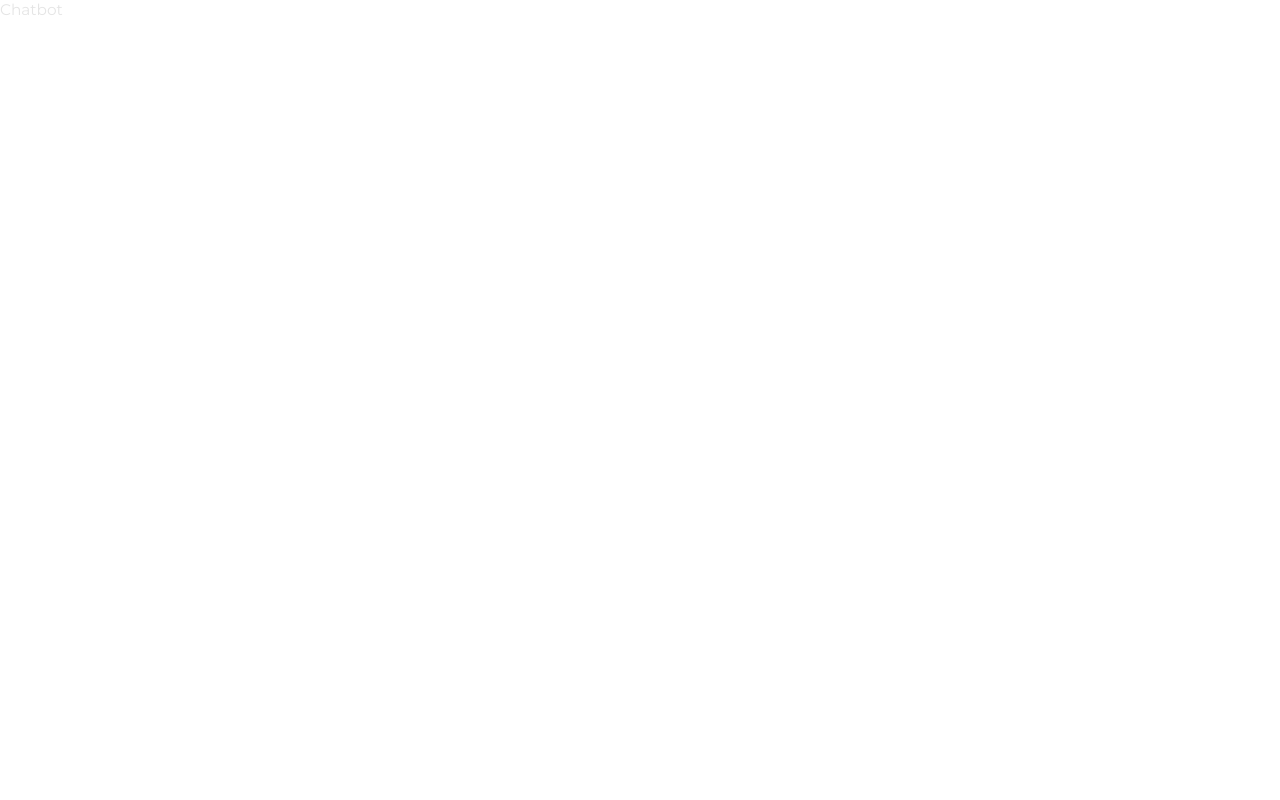
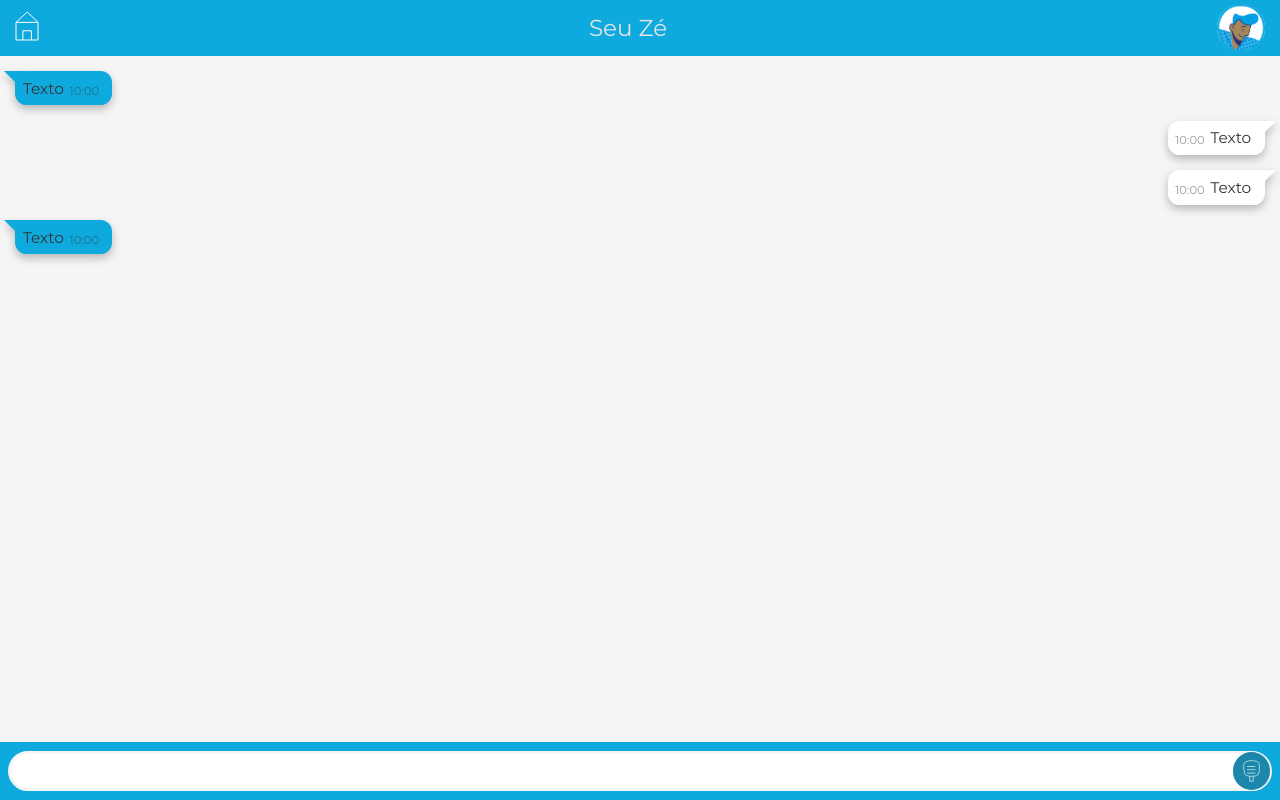
Before and after one commit to jonathan-santos/pague-ze, a React (Create React App) app: page /ze in a window 1280 px wide. Built offline with nearby package versions, Linux system fonts and the light colour scheme.

Commit message:
Stylizing page Chatbot, fixed style visibility from page home and changed some default values in global.css

```diff
--- a/src/assets/global.css
+++ b/src/assets/global.css
@@ -4,6 +4,7 @@
     --cor-principal: #0EAADE;
     --cor-principal-escuro: #1A87AB;
     --cor-texto-claro: #E5E5E5;
+    --cor-texto-escuro: #333333;
     --cor-fundo-claro: #FFFFFF;
     --cor-fundo-semi-escuro: #F5F5F5;
     --cor-positivo: #3FFF0F;
--- a/src/pages/chatbot/index.js
+++ b/src/pages/chatbot/index.js
@@ -1,10 +1,51 @@
+import { Link } from 'react-router-dom'
+
 import './style.css'
+
+import HouseImg from '../../assets/img/house.svg'
+import ZeImg from '../../assets/img/ze.jpg'
+import MicrophoneImg from '../../assets/img/microphone.svg'
 
 function Chatbot() {
     return (
-        <>
-            Chatbot
-        </>
+        <div className='pagina-ze'>
+            <div className="topo">
+                <Link to='/'>
+                    <img src={HouseImg} alt='Símbolo de casa' />
+                </Link>
+
+                <h1 className='titulo'>Seu Zé</h1>
+
+                <img className='ze' src={ZeImg} alt='Zé' />
+            </div>
+
+            <div className="mensagens">
+                <div className="mensagem ze">
+                    <span className="texto">Texto</span>
+                    <span className="hora">10:00</span>
+                </div>
+                <div className="mensagem usuario">
+                    <span className="texto">Texto</span>
+                    <span className="hora">10:00</span>
+                </div>
+                <div className="mensagem usuario">
+                    <span className="texto">Texto</span>
+                    <span className="hora">10:00</span>
+                </div>
+                <div className="mensagem ze">
+                    <span className="texto">Texto</span>
+                    <span className="hora">10:00</span>
+                </div>
+            </div>
+
+            <div className="fundo">
+                <input type="text" />
+
+                <button>
+                    <img src={MicrophoneImg} alt='microfone' />
+                </button>
+            </div>
+        </div>
     )
 }
 
--- a/src/pages/chatbot/style.css
+++ b/src/pages/chatbot/style.css
@@ -0,0 +1,118 @@
+.pagina-ze {
+    height: 100vh;
+    background-color: var(--cor-fundo-semi-escuro);
+}
+
+.pagina-ze .topo {
+    padding: 0.4rem 1.6rem;
+    background-color: var(--cor-principal);
+    display: flex;
+    align-items: center;
+    justify-content: space-between;
+}
+
+    .pagina-ze .topo .titulo {
+        font-size: 2.4rem;
+        font-weight: normal;
+    }
+
+    .pagina-ze .topo .ze {
+        width:  5rem;
+        height: 5rem;
+        border-radius: 100%;
+    }
+
+.pagina-ze .mensagens {
+    padding: 1.6rem;
+    background-color: var(--cor-fundo-semi-escuro);
+    display: flex;
+    align-items: baseline;
+    flex-direction: column;
+}
+
+    .pagina-ze .mensagem {
+        margin-bottom: 1.6rem;
+        border-radius: 1.2rem;
+        padding: 0.8rem;
+        display: flex;
+        color: var(--cor-texto-escuro);
+        filter: drop-shadow(0px 4px 4px rgba(0, 0, 0, 0.25))
+    }
+
+        .pagina-ze .mensagem > * {
+            margin-right: 0.6rem;
+        }
+
+        .pagina-ze .mensagem .hora {
+            font-size: 1.2rem;
+            opacity: 0.5;
+            align-self: flex-end;
+        }
+
+        .pagina-ze .mensagem.ze {
+            background-color: var(--cor-principal);
+            align-self: flex-start;
+        }
+
+        .pagina-ze .mensagem.ze:before {
+            content: "";
+            position: absolute;
+            top: 0;
+            left: -1.15rem;
+            border-top: 1.2rem solid var(--cor-principal);
+            border-left: 1.2rem solid transparent;
+            border-right: 1.2rem solid transparent;
+        }
+
+        .pagina-ze .mensagem.usuario {
+            flex-direction: row-reverse;
+            background-color: var(--cor-fundo-claro);
+            align-self: flex-end;
+        }
+
+        .pagina-ze .mensagem.usuario:after {
+            content: "";
+            position: absolute;
+            top: 0;
+            right: -1.15rem;
+            border-top: 1.2rem solid var(--cor-fundo-claro);
+            border-left: 1.2rem solid transparent;
+            border-right: 1.2rem solid transparent;
+        }
+
+.pagina-ze .fundo {
+    position: absolute;
+    bottom: 0;
+    width: 100%;
+    height: 6rem;
+    padding: 0.4rem 0.8rem;
+    background-color: var(--cor-principal);
+    display: flex;
+    align-items: center;
+}
+
+    .pagina-ze .fundo input {
+        width: 100%;
+        height: 4.2rem;
+        border: 0.4rem solid var(--cor-fundo-semi-escuro);
+        border-radius: 2.4rem;
+        padding: 0.8rem 4rem 0.8rem 0.8rem;
+        color: var(--cor-texto-escuro);
+        outline: none;
+    }
+
+    .pagina-ze .fundo button {
+        position: absolute;
+        right: calc(0.8rem + 0rem + 0.2rem);
+        width: 3.9rem;
+        height: 3.9rem;
+        padding: 0.8rem;
+        border-radius: 100%;
+        background-color: var(--cor-principal-escuro);
+    }
+
+        .pagina-ze .fundo button img {
+            width: 100%;
+            height: 100%;
+            object-fit: contain;
+        }
--- a/src/pages/home/index.js
+++ b/src/pages/home/index.js
@@ -20,9 +20,9 @@ function Home() {
     }
 
     return (
-        <>
+        <div className='pagina-home'>
             <div className="topo">
-                <button className="menu-button">
+                <button className="botao-menu">
                     <img src={HamburguerImg} alt='Ícone de menu' />
                 </button>
 
@@ -63,7 +63,7 @@ function Home() {
                     <img src={ZeImg} alt='Zé' />
                 </Link>
             </div>
-        </>
+        </div>
     )
 }
 
--- a/src/pages/home/style.css
+++ b/src/pages/home/style.css
@@ -1,10 +1,10 @@
-.topo {
+.pagina-home .topo {
     padding: 1.6rem 1.6rem 1rem 1.6rem;
     background-color: var(--cor-principal);
     color: var(--cor-texto-claro);
 }
 
-.menu-button {
+.botao-menu {
     width: 2.5rem;
     height: 2.5rem;
     margin-bottom: 1.6rem;
@@ -12,45 +12,45 @@
     align-items: center;
 }
 
-    .menu-button img {
+    .botao-menu img {
         width: 100%;
         height: 100%;
         object-fit: contain;
     }
 
-    .menu-button:hover {
+    .botao-menu:hover {
         opacity: 0.5;
     }
 
-.saudacao {
+.pagina-home .saudacao {
     font-size: 2.4rem;
 }
 
-.subtitulo {
+.pagina-home .subtitulo {
     margin-top: 0.4rem;
     font-size: 1.4rem;
 }
 
-.dinheiro {
+.pagina-home  .dinheiro {
     border-bottom: 0.2rem solid var(--cor-texto-claro);
     padding-bottom: 0.2rem;
     font-size: 4.8rem;
 }
 
-.meses {
+.pagina-home .meses {
     margin-top: 0.4rem;
 }
 
-    .meses > * {
+    .pagina-home .meses > * {
         margin-right: 1.6rem;
         font-size: 1.2rem;
     }
 
-    .meses .selecionado {
+    .pagina-home .meses .selecionado {
         border-bottom: 0.2rem solid var(--cor-texto-claro);
     }
 
-.economia {
+.pagina-home .economia {
     padding: 2.4rem;
     border-bottom-left-radius: 0.8rem;
     border-bottom-right-radius: 0.8rem;
@@ -59,11 +59,11 @@
     text-align: center;
 }
 
-.fundo {
+.pagina-home .fundo {
     padding: 2.4rem 1.6rem;
 }
 
-.boletos {
+.pagina-home boletos {
     border: 0.4rem solid var(--cor-fundo-semi-escuro);
     padding: 0.8rem;
     display: flex;
@@ -71,14 +71,14 @@
     box-shadow: 0px 4px 4px rgba(0, 0, 0, 0.12);
 }
 
-    .boletos .titulo {
+    .pagina-home .boletos .titulo {
         margin-bottom: 1.6rem;
         color: var(--cor-principal-escuro);
         font-size: 2.8rem;
         font-weight: normal;
     }
 
-    .boletos .botao-expandir {
+    .pagina-home .boletos .botao-expandir {
         width: 2.5rem;
         height: 2.5rem;
         border: 0;
@@ -87,7 +87,7 @@
         background-color: #C4C4C4;
     }
 
-.pagar {
+.pagina-home .pagar {
     margin-top: 1.6rem;
     padding: 1.8rem;
     border-radius: 0.8rem;
@@ -97,7 +97,7 @@
     text-align: center;
 }
 
-.falar-com-o-ze {
+.pagina-home .falar-com-o-ze {
     margin-top: 2.4rem;
     display: flex;
     align-items: center;
@@ -105,14 +105,14 @@
     text-decoration: none;
 }
 
-    .falar-com-o-ze .texto {
+    .pagina-home .falar-com-o-ze .texto {
         padding: 1.8rem 3.6rem 1.8rem 1.8rem;
         border-radius: 1.8rem;
         background-color: var(--cor-principal-escuro);
         font-size: 2.4rem;
     }
 
-    .falar-com-o-ze img {
+    .pagina-home .falar-com-o-ze img {
         margin-left: -2.8rem;
         border-radius: 100%;
     }
```
